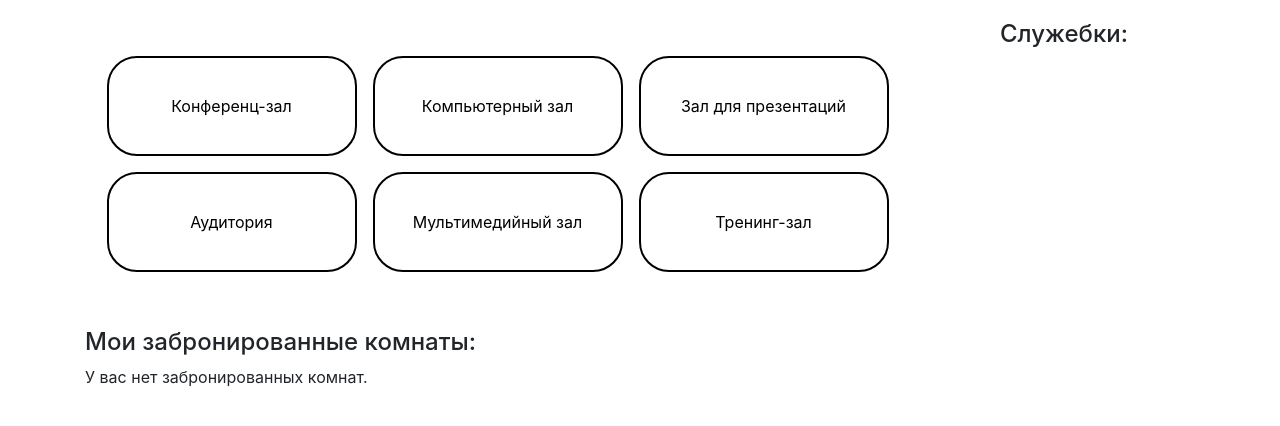
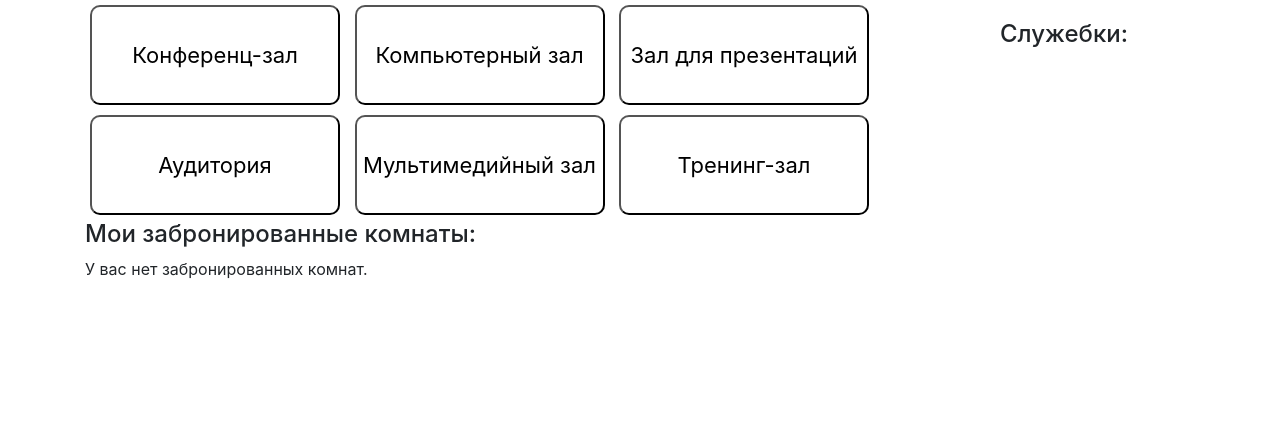
Before and after one commit to sinqx/python-room-booking, a Flask app: page / in a window 1280 px wide. Shown: the part 56-482 px from the top of the page. Run offline with Flask 3, Linux system fonts and the light colour scheme; the visitor is signed in with stand-in values (Sample User, id 1); data that the repository does not hold is empty; some libraries are stand-ins or nearby versions.

Commit message:
new styles

```diff
--- a/website/static/style.css
+++ b/website/static/style.css
@@ -1,25 +1,33 @@
-.button-container-names {
+.buttons_container {
   display: flex;
-  flex-wrap: wrap;
+  align-items: flex-start;
+  gap: 0px;
+  flex-wrap: nowrap;
+  overflow-x: auto;
   justify-content: center;
-  margin-top: 3rem;
-  margin-bottom: 3rem;
+  border-bottom: 2px solid black;
+  padding: 0 20px;
 }
-
 .button {
-  width: 250px;
+  min-width: 250px;
   height: 100px;
-  background-color: white;
-  border: 2px solid black;
-  border-radius: 30px;
+  background-color: #fff;
+  border-radius: 10px;
   text-align: center;
   line-height: 60px;
-  margin: 0.5rem;
   overflow: hidden;
   white-space: nowrap;
   text-overflow: ellipsis;
   cursor: pointer;
+  font-size: 22px;
+  margin: 5px;
 }
+@media (max-width: 1640px) {
+  .buttons_container {
+    justify-content: flex-start;
+  }
+}
+
 
 .button:hover {
   background-color: gray;
@@ -105,7 +113,7 @@
 .message-feed::-webkit-scrollbar-track {
   background-color: #f1f1f1;
 }
-
+ф
 .message-feed::-webkit-scrollbar-thumb {
   background-color: #888;
 }
```
